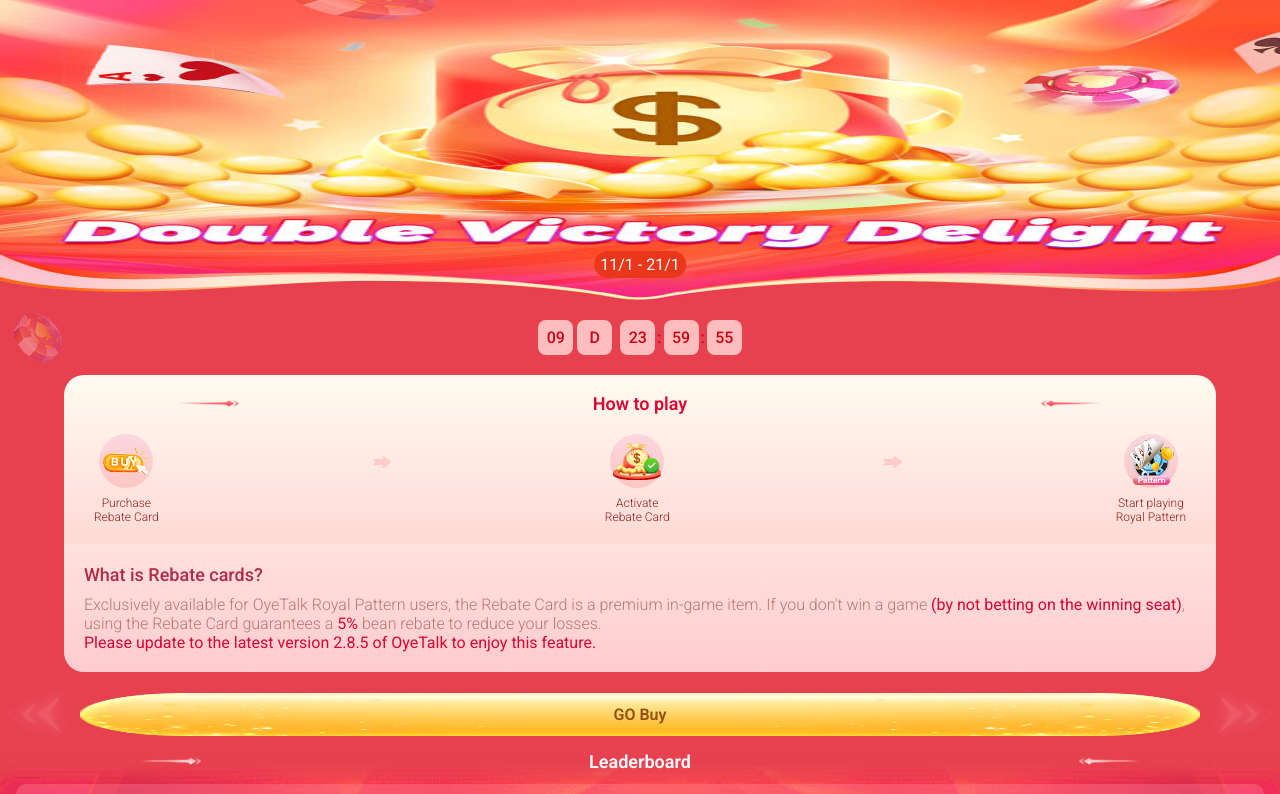
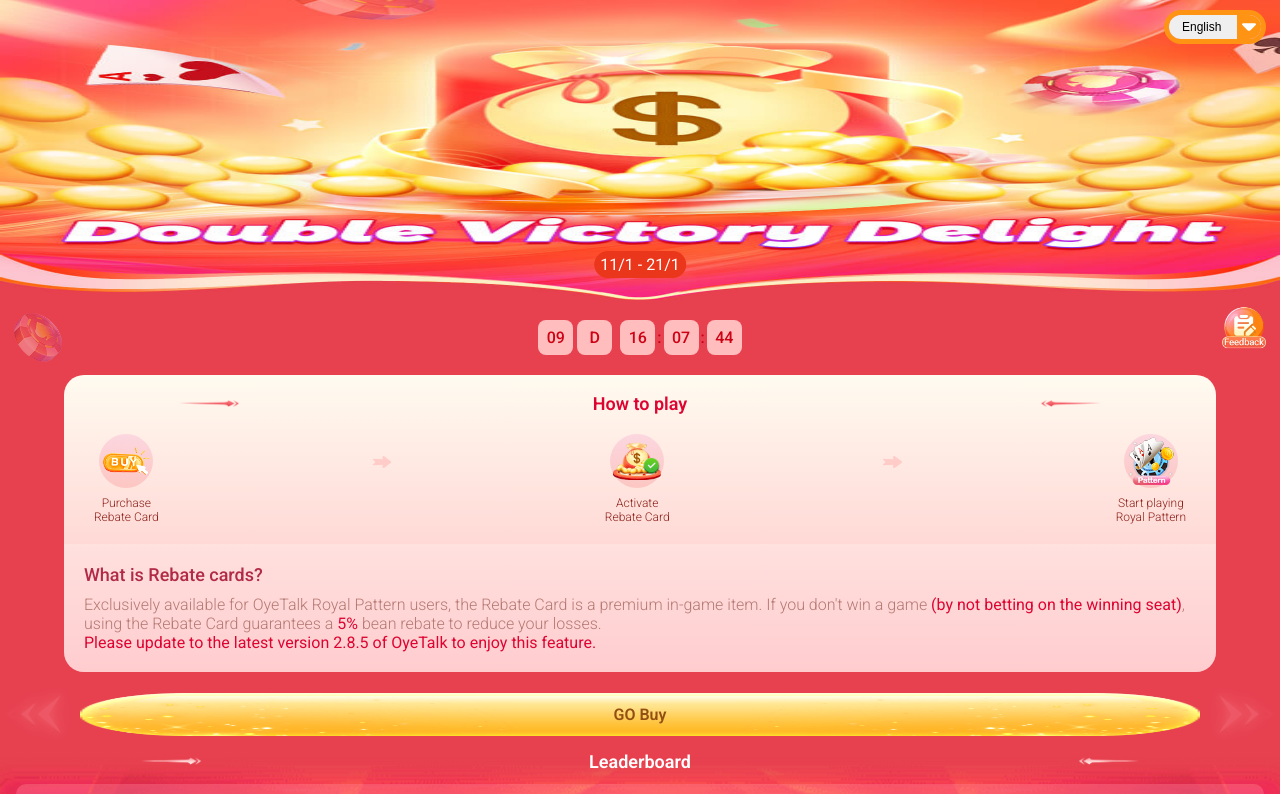
Before and after one commit to Shubham-melot/double-victory-delight, a Vue app: page / in a window 1280 px wide. Shown: the top 794 px of the page. Built offline with nearby package versions, Linux system fonts and the light colour scheme.

Commit message:
Added language select

```diff
--- a/src/App.vue
+++ b/src/App.vue
@@ -4,22 +4,45 @@
 import Header from './components/Header.vue';
 import HowToPlayBanner from './components/HowToPlayBanner.vue';
 import Leaderboard from './components/Leaderboard.vue';
+import Footer from './components/Footer.vue';
+import Feedback from './components/Feedback.vue';
+import { onMounted } from 'vue';
 
-const today = new Date()
-const eventDate = new Date()
-eventDate.setDate(today.getDate() + 10)
+const today = new Date();
+const eventDate = new Date(2024, 0, today.getDate() + 10, 1, 0, 0)
 
 const eventDateRange = `${today.getDate()}/${today.getMonth() + 1} - ${eventDate.getDate()}/${eventDate.getMonth() + 1}`
+
+// eslint-disable-next-line no-unused-vars
+const onFeedbackButtonClick = (_event) => {
+  console.log("Feedback button click")
+}
+
+onMounted(() => {
+  const textElements = document.querySelectorAll("html [lang]");
+  textElements.forEach((element) => (element.style.display = "none"));
+
+  document
+    .querySelectorAll('html [lang="en"]')
+    .forEach((element) => (element.style.display = "block"));
+})
+
 </script>
 
 <template>
   <Header :event-date="eventDateRange" />
   <main>
     <EventTimer :event-end-date="eventDate" />
+    <Feedback @click="onFeedbackButtonClick" />
     <HowToPlayBanner />
     <BuyButton />
     <Leaderboard />
   </main>
+  <Footer />
 </template>
 
-<style scoped></style>
+<style scoped>
+main {
+  position: relative;
+}
+</style>
--- a/src/components/Header.vue
+++ b/src/components/Header.vue
@@ -1,4 +1,6 @@
 <script setup>
+import LangSelect from './LangSelect.vue';
+
 const props = defineProps({
     eventDate: String,
 })
@@ -7,6 +9,7 @@
 <template>
     <header>
         <span class="event-date" id="eventDate">{{ props.eventDate || "10/11 - 30/11" }}</span>
+        <LangSelect />
     </header>
 </template>
 
--- /dev/null
+++ b/src/components/LangSelect.vue
@@ -0,0 +1,68 @@
+<script setup>
+const onLanguageChange = event => {
+    document.querySelectorAll("html [lang]").forEach((element) => (element.style.display = "none"));
+    document
+        .querySelectorAll(`html [lang="${event.target.value}"]`)
+        ?.forEach((element) => (element.style.display = "block"));
+}
+</script>
+
+<template>
+    <div class="lang-select">
+        <select @change="onLanguageChange" title="Change language" name="lang" id="lang">
+            <option value="en">English</option>
+            <option value="hi">हिंदी</option>
+        </select>
+        <div class="lang-select-button">
+            <svg xmlns="http://www.w3.org/2000/svg" width="100%" height="100%" viewBox="0 0 24 24" fill="none">
+                <path
+                    d="M17.9188 8.17969H11.6888H6.07877C5.11877 8.17969 4.63877 9.33969 5.31877 10.0197L10.4988 15.1997C11.3288 16.0297 12.6788 16.0297 13.5088 15.1997L15.4788 13.2297L18.6888 10.0197C19.3588 9.33969 18.8788 8.17969 17.9188 8.17969Z"
+                    fill="#FFFFFF" />
+            </svg>
+        </div>
+    </div>
+</template>
+
+<style scoped>
+.lang-select {
+    --color: #FF9313;
+    position: absolute;
+    top: 10px;
+    right: 14px;
+    border: 0.4vw solid var(--color);
+    border-radius: 20vw;
+    display: flex;
+    overflow: hidden;
+}
+
+.lang-select select {
+    /* appearance: none;
+  -webkit-appearance: none; */
+    /* -moz-appearance: none; */
+    text-indent: 1px;
+    font-size: 12px;
+    flex: 1;
+    padding: 4px 8px;
+    padding-right: 24px;
+    outline: none;
+    border: none;
+}
+
+.lang-select select:focus {
+    outline: none;
+}
+
+.lang-select-button {
+    all: unset;
+    position: absolute;
+    top: 0;
+    right: 0;
+    display: flex;
+    justify-content: center;
+    align-items: center;
+    background-color: var(--color);
+    width: 24px;
+    height: 100%;
+    pointer-events: none;
+}
+</style>
```
